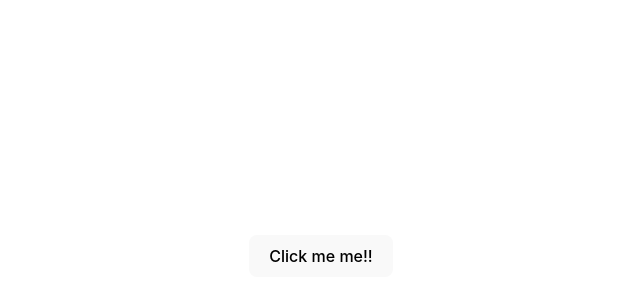
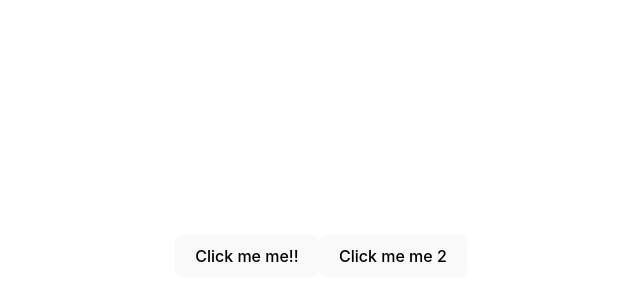
Before and after one commit to supakrit03/semantic-release-101, a React (Vite) app: page / in a window 1280 px wide. Shown: the part 144-444 px from the top of the page, without its empty margins (319-959 px from the left). Built offline with nearby package versions, Linux system fonts and the light colour scheme.

Commit message:
feat: add button

```diff
--- a/src/App.tsx
+++ b/src/App.tsx
@@ -4,6 +4,7 @@ function App() {
   return (
     <>
       <button>Click me me!!</button>
+      <button>Click me me 2</button>
     </>
   );
 }
```
